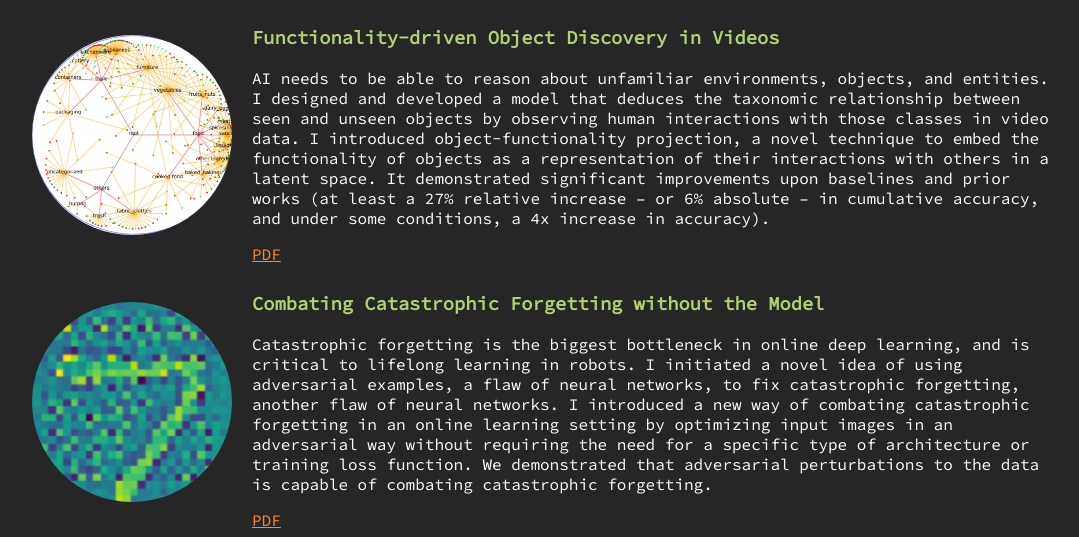
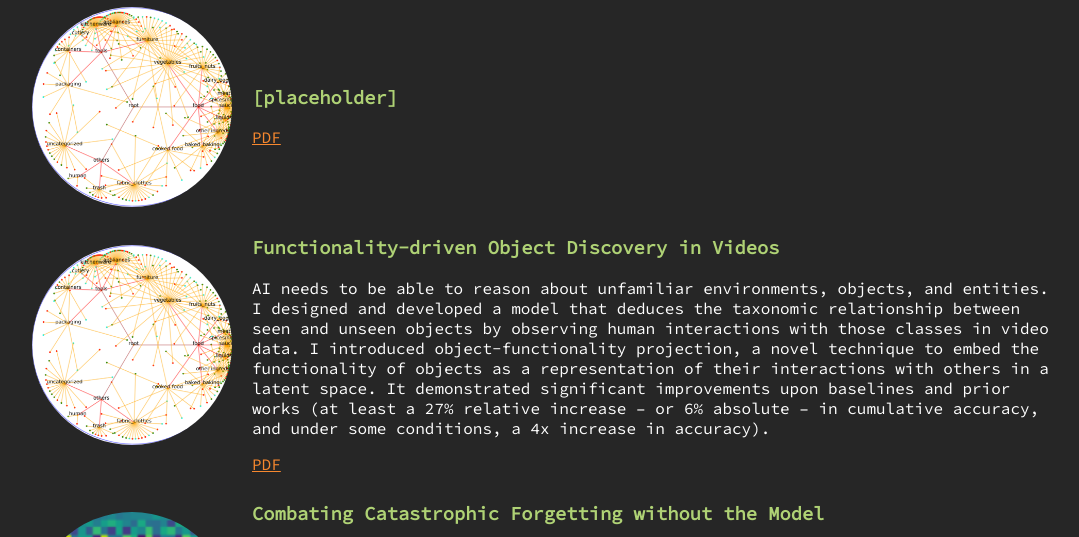
Before and after one commit to ianhuang0630/ianhuang0630.github.io, a plain HTML site: page publications.html in a window 1280 px wide. Shown: the part 215-752 px from the top of the page, without its empty margins (98-1177 px from the left). Drawn offline with Linux system fonts and the light colour scheme; a web font is replaced by a local one.

Commit message:
new stuff

```diff
--- a/publications.html
+++ b/publications.html
@@ -29,6 +29,20 @@
     <div class="researchpaperlist fade-in">
         <!-- list of publications -->
         <div>
+
+
+	<div class="researchpaper">
+	    <div class="paper-image">
+		    <img src="assets/pictures/paper4.png" class="paper_pic">
+	    </div>
+	    <div class="paper-description">
+		<h3 class=tab4> [placeholder] </h3>
+		<p>
+		</p>
+		<a href="assets/papers/" class=tab1>PDF</a>
+            </div>
+	</div>
+
         <div class="researchpaper">
             <div class="paper-image">
                 <img src="assets/pictures/paper4.png" class="paper_pic">
@@ -42,7 +56,7 @@
                 representation of their interactions with others in a latent space. It demonstrated significant
                 improvements upon baselines and prior works (at least a 27% relative increase – or 6% absolute –
                 in cumulative accuracy, and under some conditions, a 4x increase in accuracy).</p>
-                <a href="assets/papers/2020CVPR_functionality_driven_object_discovery_in_videos.pdf.pdf" class=tab1>PDF</a>
+                <a href="assets/papers/2020CVPR_functionality_driven_object_discovery_in_videos.pdf" class=tab1>PDF</a>
             </div>
         </div>
 
```
